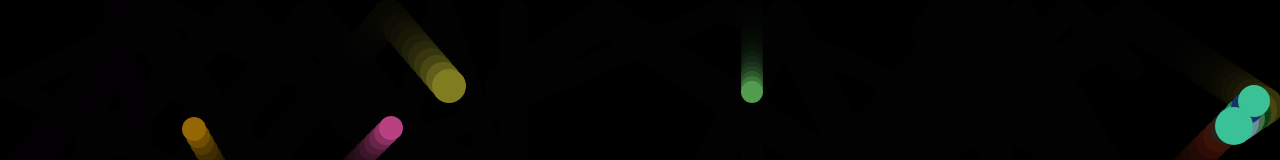
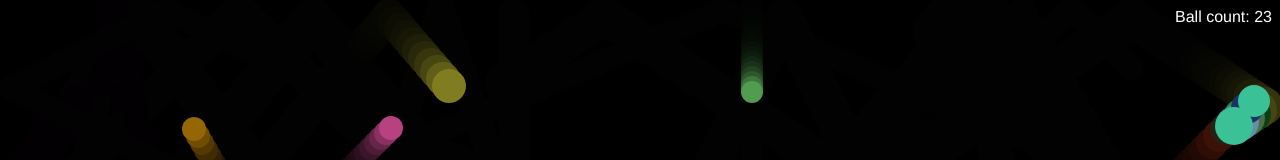
Before and after one commit to K0R0BKIN/bouncing-balls, a plain HTML site: page index.html in a window 1280 px wide. Shown: the top 160 px of the page. Drawn offline with Linux system fonts and the light colour scheme.

Commit message:
add ball counter

```diff
--- a/index.html
+++ b/index.html
@@ -8,6 +8,7 @@
   </head>
 
   <body>
+    <p>Ball count: </p>
     <canvas></canvas>
 
     <script src="main.js"></script>
--- a/main.js
+++ b/main.js
@@ -1,5 +1,6 @@
 // setup canvas
 
+const ballCounter = document.querySelector('p');
 const canvas = document.querySelector('canvas');
 const ctx = canvas.getContext('2d');
 
@@ -142,6 +143,8 @@ class EvilCircle extends Shape {
 
         if (distance < this.size + ball.size) {
           ball.exists = false;
+          ballCount.current--;
+          ballCounter.textContent = 'Ball count: ' + ballCount.current;
         }
       }
     }
@@ -149,9 +152,12 @@ class EvilCircle extends Shape {
 }
 
 const balls = [];
-let ballNum = 25;
+let ballCount = {
+  initial: 25,
+  current: 0
+};
 
-while (balls.length < ballNum) {
+while (balls.length < ballCount.initial) {
   const size = random(10, 20);
   const ball = new Ball(
     // ball position always drawn at least one ball width
@@ -165,6 +171,8 @@ while (balls.length < ballNum) {
   );
 
   balls.push(ball);
+  ballCount.current++;
+  ballCounter.textContent = 'Ball count: ' + ballCount.current;
 }
 
 const evilCircle = new EvilCircle(random(0, width), random(0, height));
--- a/style.css
+++ b/style.css
@@ -11,3 +11,11 @@ body {
   overflow: hidden;
   height: inherit;
 }
+
+p {
+  position: absolute;
+  margin: 0;
+  top: 8px;
+  right: 8px;
+  color: white;
+}
```
